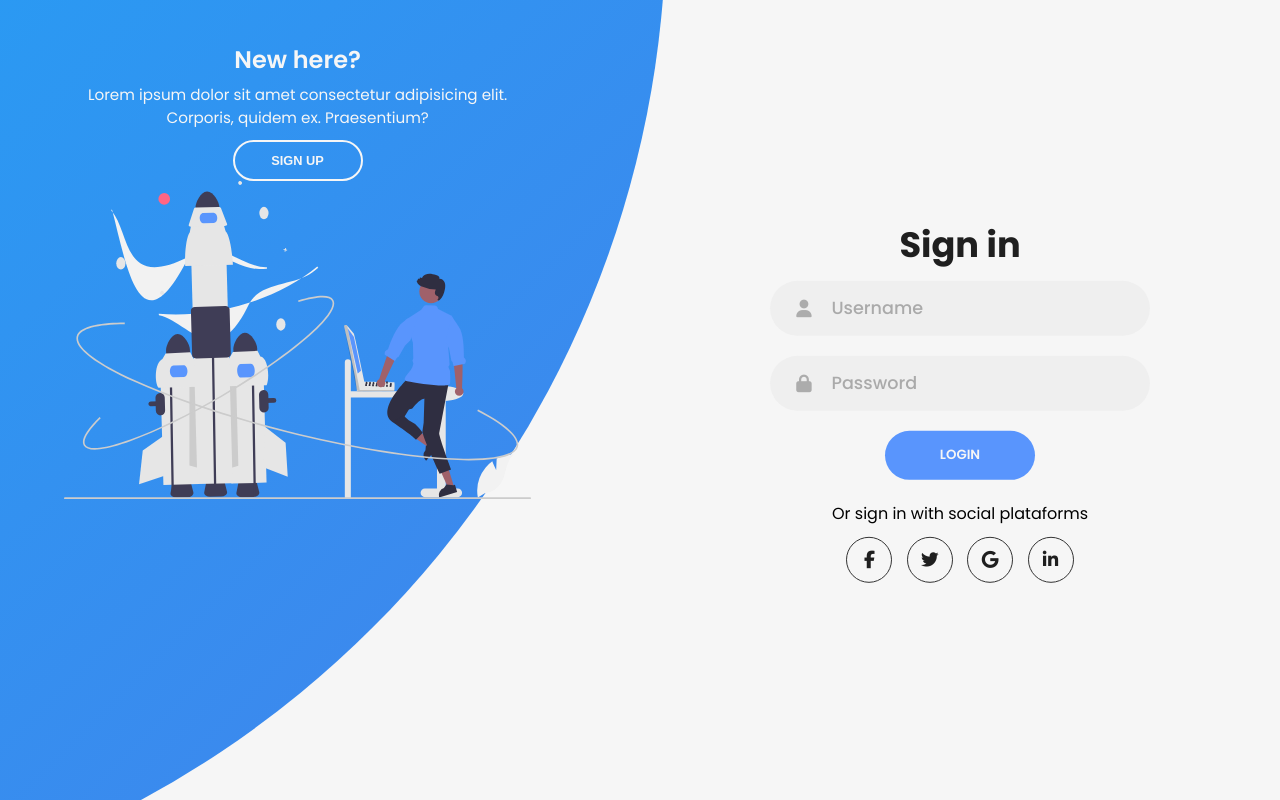
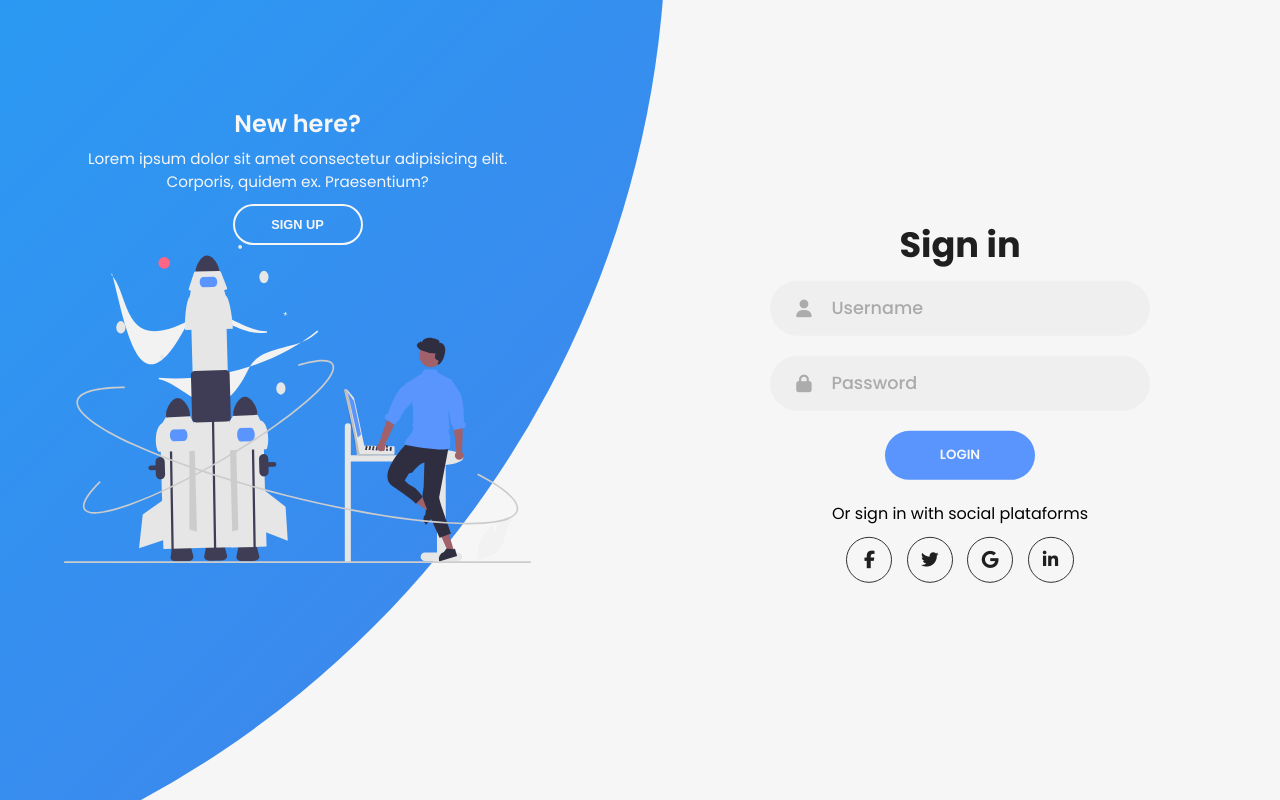
Before and after one commit to guibrbs/Sliding-Sign-In, a React (Vite) app: page / in a window 1280 px wide. Built offline with nearby package versions, Linux system fonts and the light colour scheme.

Commit message:
:repeat:Fixing some CSS troubles

```diff
--- a/src/components/Panels-container.css
+++ b/src/components/Panels-container.css
@@ -21,10 +21,12 @@
 }
 
 .left-panel{
-    padding: 3rem 17% 12rem 10%;
+    pointer-events: all;
+    padding: 7rem 17% 12rem 10%;
 }
 
 .right-panel{
+    pointer-events: none;
     padding: 3rem 12% 2rem 17%;
 }
 
```
